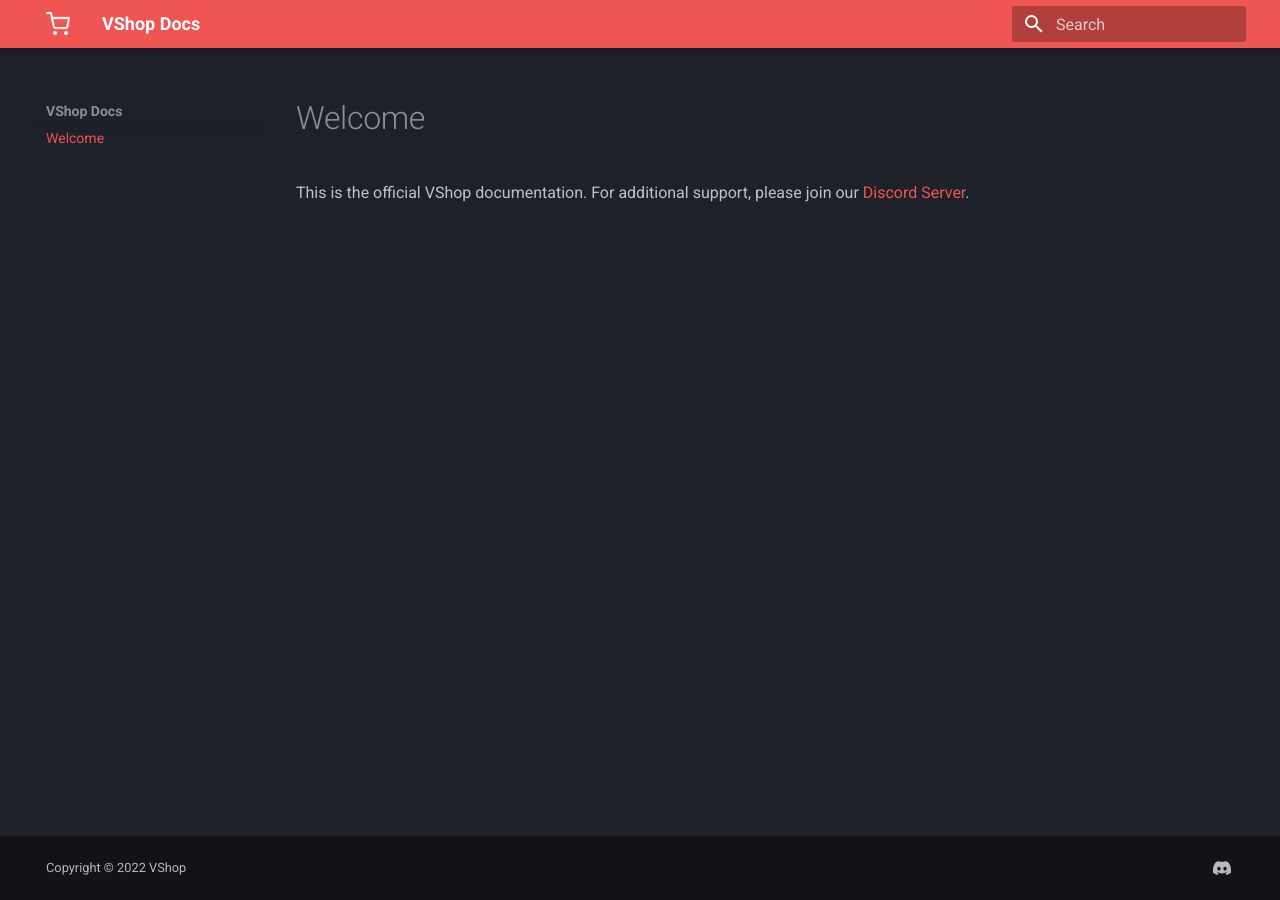
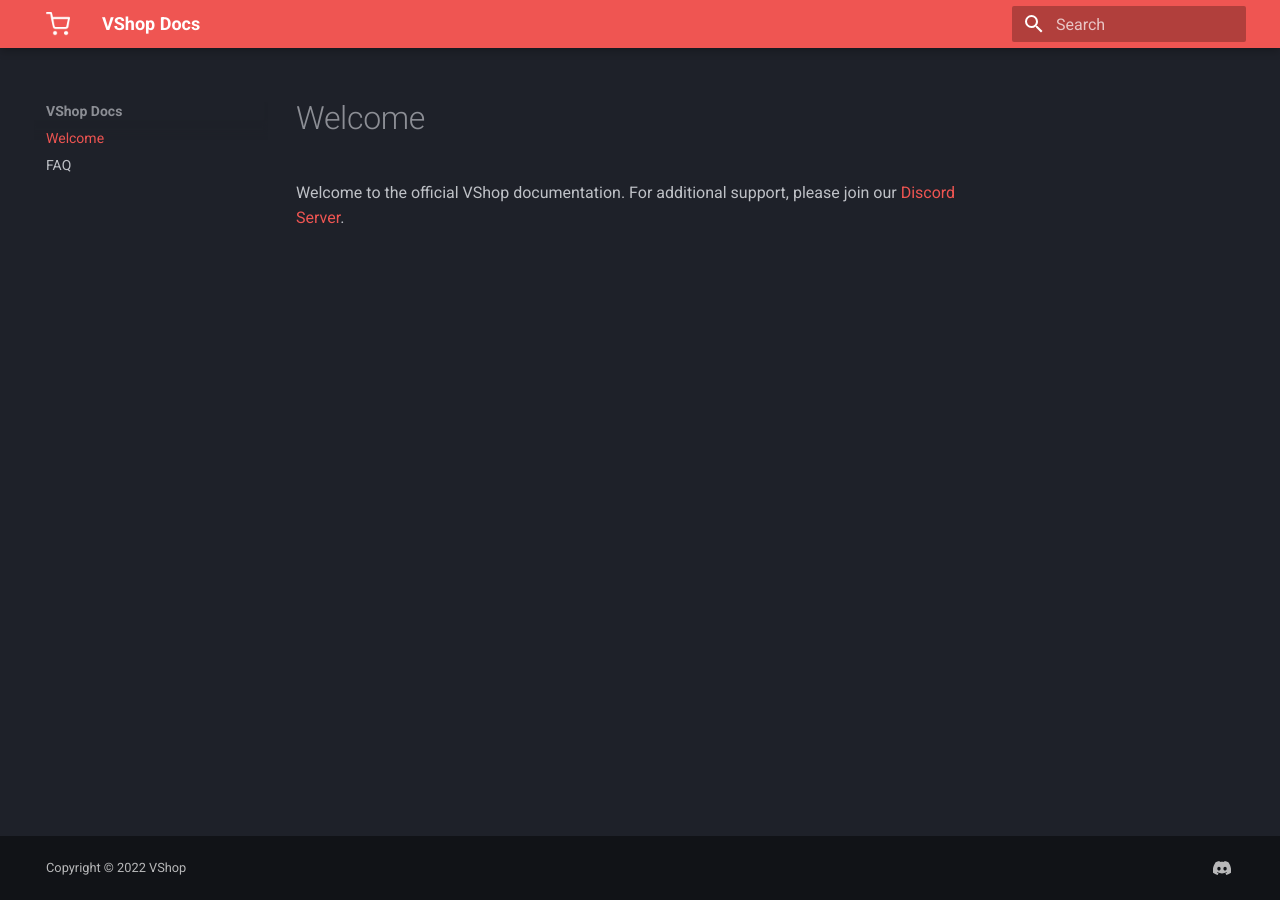
Before and after one commit to VShopApp/docs, an MkDocs documentation site: the page built from docs/index.md, in a window 1280 px wide. Built offline with MkDocs 1.6.1 and Material for MkDocs 9.7.7, drawn with Linux system fonts in a browser that asks for light colours.

Commit message:
add faq; update index

```diff
--- a/docs/index.md
+++ b/docs/index.md
@@ -1,3 +1,3 @@
 # Welcome
 
-This is the official VShop documentation. For additional support, please join our [Discord Server](https://vshop.one/discord).
+Welcome to the official VShop documentation. For additional support, please join our [Discord Server](https://vshop.one/discord).
```
Also changed, not shown: docs/faq.md (added, +21 -0 lines).
